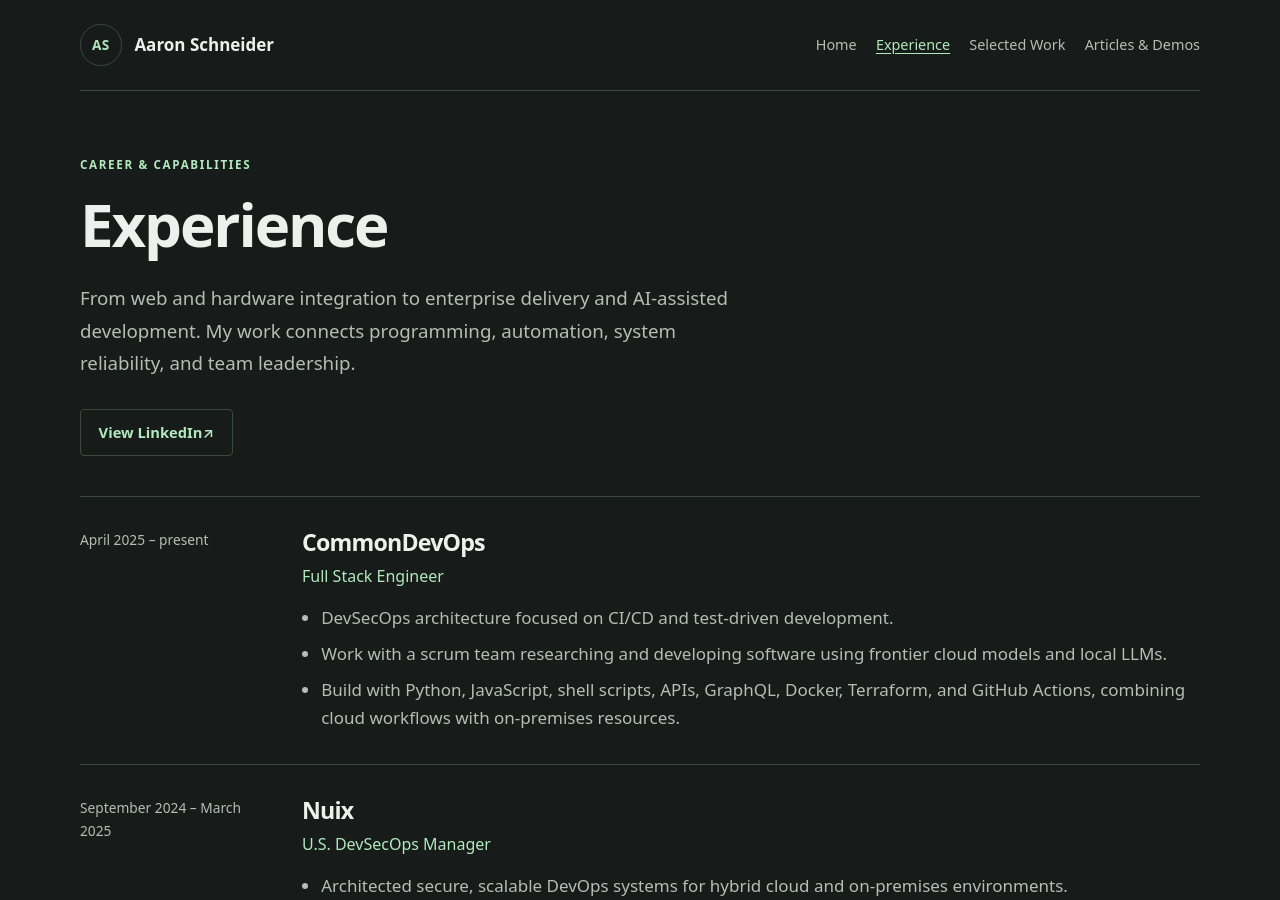
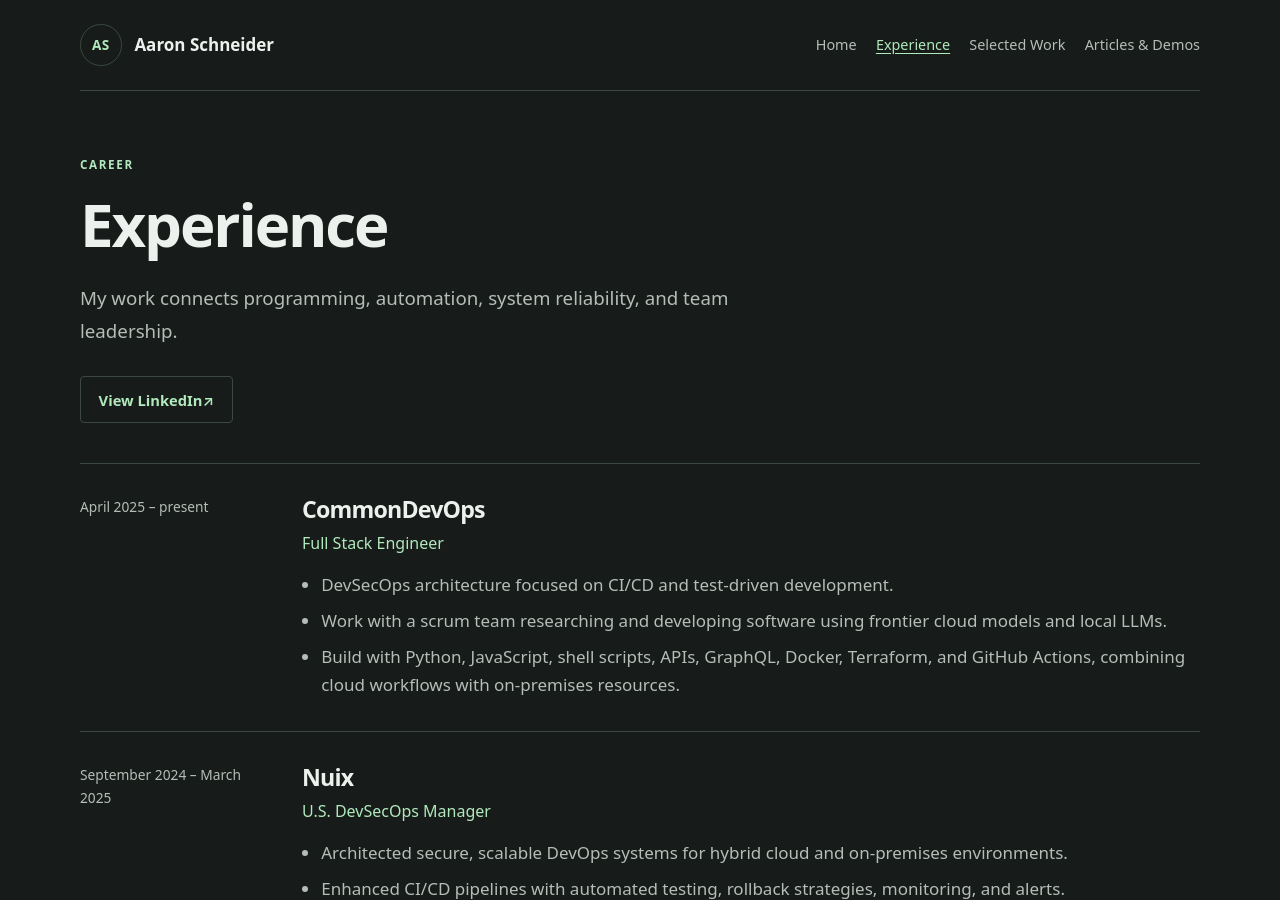
Before and after one commit to schneidergithub/schneidergithub.github.io, a Jekyll site: the page built from experience.md, in a window 1280 px wide and 900 px high. Built offline with Jekyll 4.4.1, drawn with Linux system fonts in a browser that asks for light colours; some of the changed text lies outside the part shown.

Commit message:
Refactor experience section header and intro
Removed redundant content and streamlined the introduction.

Signed-off-by: Aaron Schneider <90160014+schneidergithub@users.noreply.github.com>

```diff
--- a/experience.md
+++ b/experience.md
@@ -3,6 +3,5 @@ title: Experience
 description: Aaron Schneider's career in software engineering, DevSecOps, cloud architecture, QA automation, and technical leadership.
 permalink: /experience/
 ---
-<header class="page-intro"><p class="eyebrow">Career & capabilities</p><h1>Experience</h1><p class="lead">From web and hardware integration to enterprise delivery and AI-assisted development. My work connects programming, automation, system reliability, and team leadership.</p><div class="actions"><a class="button secondary" href="https://www.linkedin.com/in/aarondrewschneider/">View LinkedIn <span aria-hidden="true">↗</span></a></div></header>
+<header class="page-intro"><p class="eyebrow">Career</p><h1>Experience</h1><p class="lead">My work connects programming, automation, system reliability, and team leadership.</p><div class="actions"><a class="button secondary" href="https://www.linkedin.com/in/aarondrewschneider/">View LinkedIn <span aria-hidden="true">↗</span></a></div></header>
 <div class="timeline">{% assign roles = site.experience | sort: 'order' %}{% for role in roles %}<article class="role"><p class="role-date">{{ role.period | escape }}</p><div><h2>{{ role.organization | escape }}</h2><h3>{{ role.title | escape }}</h3>{{ role.content }}</div></article>{% endfor %}</div>
-<section class="education split" aria-labelledby="education-title"><div><h2 id="education-title">Education</h2><p>Northeastern University<br>Computer Science · 1999–2002</p></div><div><h2>Selected certifications</h2><ul>{% for certification in site.data.profile.certifications %}<li>{{ certification | escape }}</li>{% endfor %}</ul></div></section>
```
